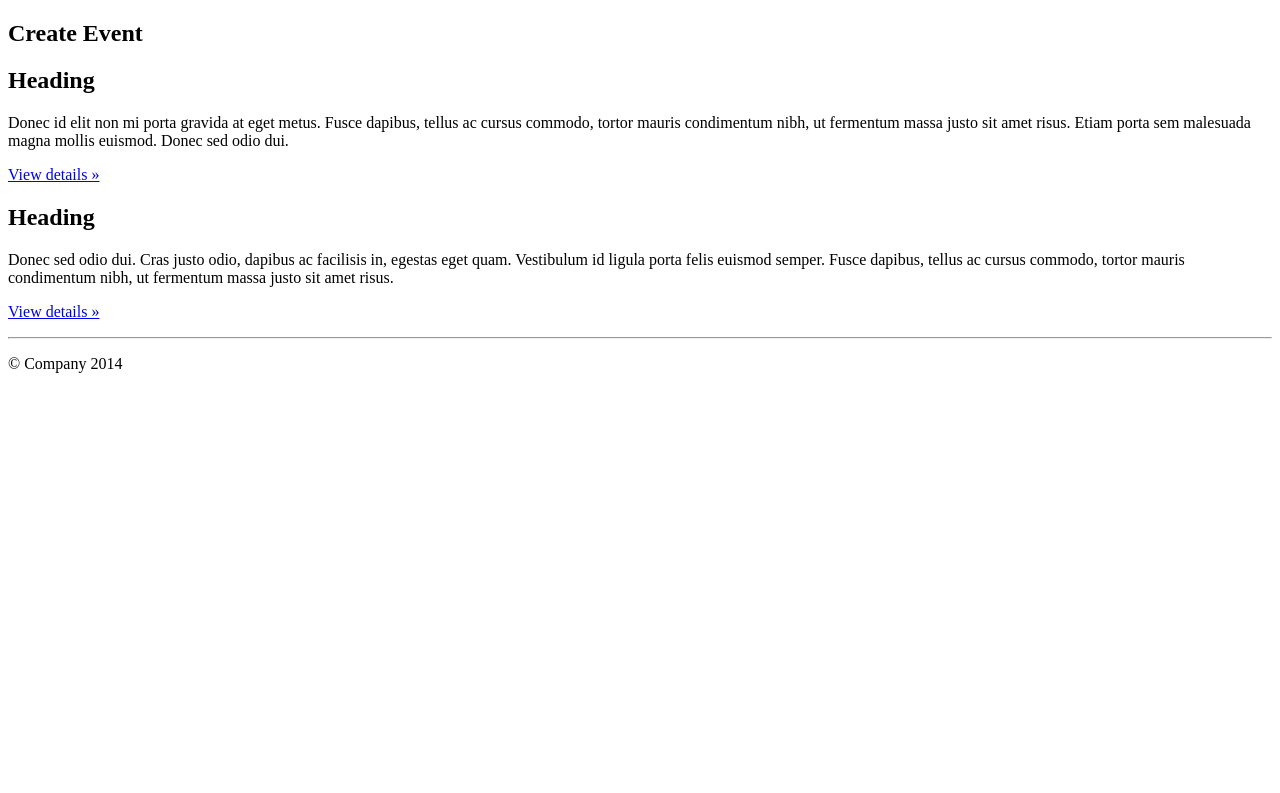
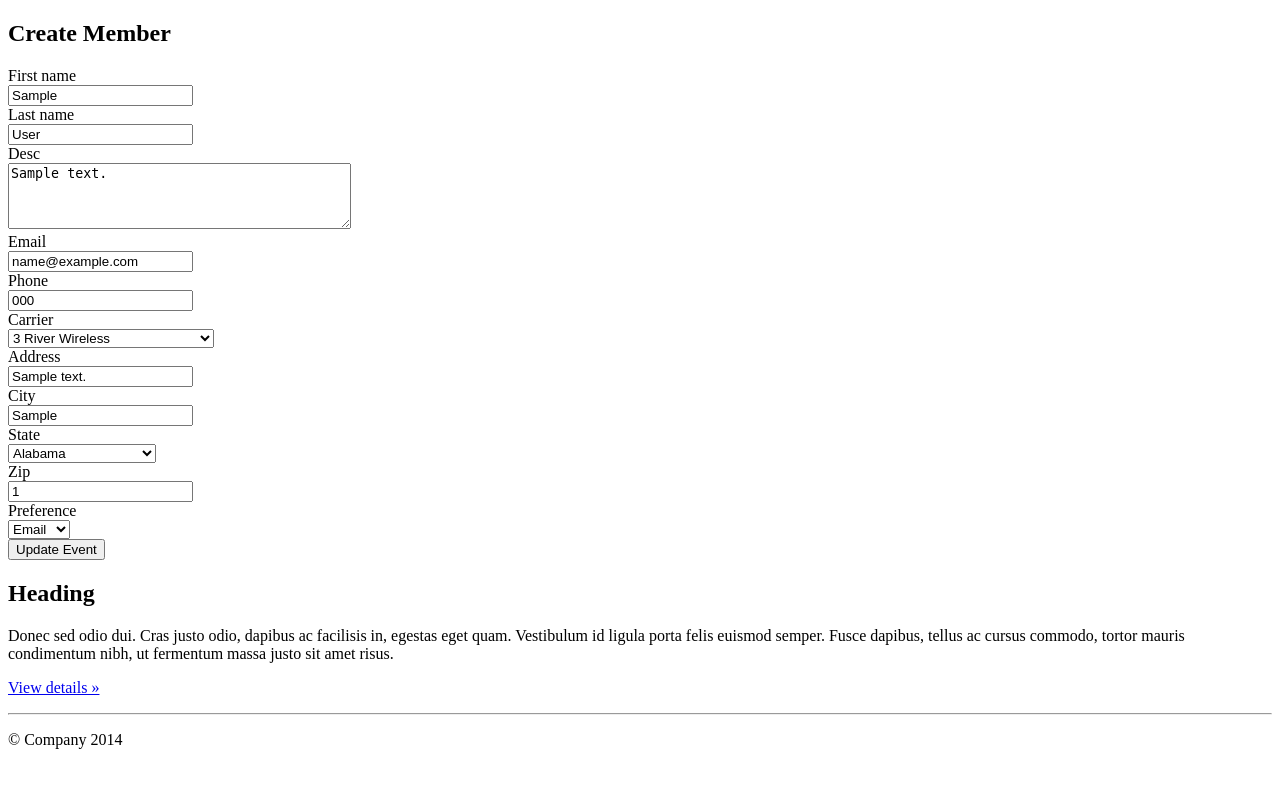
Before and after one commit to exit99/embervite, a Django app: a page that uses templates/events/member_edit.html in a window 1280 px wide. Shown: the part 142-935 px from the top of the page. Before the commit the page ends 515 px from the top, so only its background shows below. Run offline with Django 3.2, Linux system fonts and the light colour scheme; a user stored in the database is signed in; tables that the repository leaves empty hold one stand-in row (values such as "Sample post"); parts of the project's set-up code (start-up, migrations or seed data) failed here and were passed over; some libraries are stand-ins or nearby versions.

Commit message:
New Member add

```diff
--- /dev/null
+++ b/embervite/carriers.py
@@ -0,0 +1,70 @@
+from collections import OrderedDict
+
+dictionary = {
+    "3 River Wireless": "@sms.3rivers.net",
+    "ACS Wireless": "@paging.acswireless.com",
+    "AT&T": "@txt.att.net",
+    "Bell Mobility": "@txt.bellmobility.ca",
+    "Boost Mobile": "@myboostmobile.com",
+    "Cellular One": "@mobile.celloneusa.com",
+    "Cellular South": "@csouth1.com",
+    "Centennial Wireless": "@cwemail.com",
+    "Cingular (Now AT&T)": "@txt.att.net",
+    "Clearnet": "@msg.clearnet.com",
+    "Comcast": "@comcastpcs.textmsg.com",
+    "Corr Wireless Communications": "@corrwireless.net",
+    "Fido": "@fido.ca",
+    "Golden Telecom": "@sms.goldentele.com",
+    "Helio": "@messaging.sprintpcs.com",
+    "Houston Cellular": "@text.houstoncellular.net",
+    "Rogers Canada": "@pcs.rogers.com",
+    "Metro PCS": "@mymetropcs.com",
+    "President's Choice": "@txt.bell.ca",
+    "Public Service Cellular": "@sms.pscel.com",
+    "Rogers AT&T Wireless": "@pcs.rogers.com",
+    "Southwestern Bell": "@email.swbw.com",
+    "T-Mobile": "@tmomail.net",
+    "US West": "@uswestdatamail.com",
+    "Virgin Mobile": "@vmobl.com",
+    "Western Wireless": "@cellularonewest.com",
+    "Tracfone": "@txt.att.net",
+    "Carolina West Wireless": "er@cwwsms.com",
+    "Virgin Mobile Canada": "@vmobile.ca",
+    "Qwest": "@qwestmp.com",
+    "Metrocall": "@page.metrocall.com",
+    "Verizon": "@vtext.com",
+    "BPL Mobile": "@bplmobile.com",
+    "Triton": "@tms.suncom.com",
+    "Surewest Communicaitons": "@mobile.surewest.com",
+    "MTS": "@text.mtsmobility.com",
+    "Alltel": "@message.alltel.com",
+    "Bell Mobility (Canada)": "@txt.bell.ca",
+    "Unicel": "@utext.com",
+    "Inland Cellular Telephone": "@inlandlink.com",
+    "Solo Mobile": "@txt.bell.ca",
+    "CenturyTel": "@messaging.centurytel.net",
+    "Bell Canada": "@bellmobility.ca",
+    "Idea Cellular": "@ideacellular.net",
+    "Sprint": "@messaging.sprintpcs.com",
+    "Illinois Valley Cellular": "@ivctext.com",
+    "Metrocall 2-way": "@my2way.com",
+    "US Cellular": "@email.uscc.net",
+    "Satellink": ".pageme@satellink.net",
+    "Dobson": "@mobile.dobson.net",
+    "Edge Wireless": "@sms.edgewireless.com",
+    "Nextel": "@messaging.nextel.com",
+    "MCI": "@pagemci.com",
+    "Microcell": "@fido.ca",
+    "OnlineBeep": "@onlinebeep.net",
+    "PCS One": "@pcsone.net",
+    "Sumcom": "@tms.suncom.com",
+    "Telus": "@msg.telus.com",
+    "Blue Sky Frog": "@blueskyfrog.com",
+    "West Central Wireless": "@sms.wcc.net",
+    "Mobilcomm": "@mobilecomm.net",
+    "Bluegrass Cellular": "@sms.bluecell.com",
+    "Midwest Wireless": "@clearlydigital.com",
+}
+
+CARRIERS = OrderedDict(sorted(dictionary.items()))
+CARRIER_CHOICES = ((CARRIERS[item][:4], item) for item in CARRIERS.keys())
--- a/events/forms.py
+++ b/events/forms.py
@@ -1,8 +1,9 @@
+import re
 import datetime
 
 from django import forms
 
-from events.models import Event, Member
+from events.models import Event, Member, EventMember
 from embervite.forms import pop_form_kwarg
 
 
@@ -47,22 +48,41 @@
 
 class MemberForm(forms.ModelForm):
     def __init__(self, *args, **kwargs):
-        self.user = kwargs.pop('user')
+        self.user, kwargs = pop_form_kwarg('user', kwargs)
         self.event = forms.ChoiceField(choices=Event.objects.filter(
             user=self.user),
             required=False
         )
         super(MemberForm, self).__init__(*args, **kwargs)
+        self.fields['desc'].widget = forms.Textarea(attrs={
+            'rows': 4,
+        })
 
-    def save(self, *args, **kwargs):
-        event = self.cleaned_data.get('event')
-        if event:
-            self.cleaned_data.pop('event')
-        super(MemberForm, self).save(*args, **kwargs)
+    def clean_preference(self):
+        pref = self.cleaned_data['preference']
+        if pref == 'email' and not self.cleaned_data.get('email'):
+            raise forms.ValidationError('No email specified above.')
+        if pref == 'phone' and not self.cleaned_data.get('phone'):
+            raise forms.ValidationError('No phone specified above.')
+        return pref
 
-        member = Member.objects.filter(**self.cleaned_data).first()
-        if event and member:
-            EventMember.objects.get_or_create(event=event, member=member)
+    def clean_phone(self):
+        phone = self.cleaned_data['phone']
+        phone = re.sub('[()-]', '', phone)
+        if len(phone) != 10:
+            raise forms.ValidationError('Invalid phone number length.')
+        return phone
+
+    def clean_carrier(self):
+        carrier = self.cleaned_data.get('carrier')
+        if self.cleaned_data.get('phone') and not carrier:
+            raise forms.ValidationError('No carrier selected for phone.')
+        return carrier
+
+    def clean(self, *args, **kwargs):
+        self.cleaned_data['user'] = self.user
+        return self.cleaned_data
 
     class Meta:
         model = Member
+        exclude = ['user']
--- a/events/models.py
+++ b/events/models.py
@@ -4,6 +4,8 @@
 from django.db import models
 
 from embervite.constants import STATES
+from embervite.carriers import CARRIER_CHOICES
+
 
 OCCURANCE_CHOICES = (
     # ('once', 'Once'),
@@ -58,17 +60,26 @@
 
 
 class Member(models.Model):
+    user = models.ForeignKey(User)
     first_name = models.CharField(max_length=255)
     last_name = models.CharField(max_length=255, blank=True, null=True)
     desc = models.CharField(max_length=555, blank=True, null=True)
     email = models.EmailField(max_length=255, blank=True, null=True)
     phone = models.CharField(max_length=255, blank=True, null=True)
+    carrier = models.CharField(choices=CARRIER_CHOICES, max_length=4,
+                               blank=True, null=True)
     address = models.CharField(max_length=255, blank=True, null=True)
+    city = models.CharField(max_length=255, blank=True, null=True)
     state = models.CharField(max_length=2, choices=STATES, blank=True,
                                null=True)
+    zip = models.IntegerField(blank=True, null=True)
     preference = models.CharField(max_length=10, choices=PREFERENCE_CHOICES)
 
     def __unicode__(self):
+        return "{} {}".format(self.first_name, self.last_name)
+
+    @property
+    def full_name(self):
         return "{} {}".format(self.first_name, self.last_name)
 
 
--- a/events/urls.py
+++ b/events/urls.py
@@ -4,4 +4,5 @@
     url(r'^event/edit/(\d{1,6})/$', 'event_edit', name='event-edit'),
     url(r'^event/list/$', 'event_list', name='event-list'),
     url(r'^member/edit/(\d{1,6})/$', 'member_edit', name='member-edit'),
+    url(r'^member/list/$', 'member_list', name='member-list'),
 )
--- a/events/views.py
+++ b/events/views.py
@@ -29,8 +29,7 @@
     else:
         form = EventForm(instance=event)
     if form.is_valid():
-        # TODO when the form is submitted it can be submitted without a proper
-        # day
+        # TODO form can be submitted without a proper day
         if not event:
             Event.objects.create(**form.cleaned_data)
             messages.success(request, "New Event Created!")
@@ -38,7 +37,7 @@
             for attr, value in form.cleaned_data.iteritems():
                 setattr(event, attr, value)
             event.save()
-            messages.success(request, "Event Updated!")
+            messages.success(request, "Event Information Updated!")
         return redirect('event-list')
 
     context = {
@@ -50,15 +49,31 @@
     return render(request, 'events/event_edit.html', context)
 
 
+@login_required
+def member_list(request):
+    members = Member.objects.filter(user=request.user)
+    context = {
+        'members': members,
+    }
+    return render(request, 'events/member_list.html', context)
+
+
 def member_edit(request, pk):
     member = Member.objects.filter(pk=pk).first()
     form = MemberForm(request.POST or None, instance=member, user=request.user)
     if form.is_valid():
-        form.save()
-        messages.success(request, "New Event Created!")
-        return redirect()
+        if not member:
+            Member.objects.create(**form.cleaned_data)
+            messages.success(request, "New Member Created!")
+        else:
+            for attr, value in form.cleaned_data.iteritems():
+                setattr(member, attr, value)
+            member.save()
+            messages.success(request, "Member Information Updated!")
+        return redirect('member-list')
 
     context = {
-        'form': form
+        'form': form,
+        'pk': pk,
     }
     return render(request, 'events/member_edit.html', context)
--- a/templates/events/member_edit.html
+++ b/templates/events/member_edit.html
@@ -6,19 +6,35 @@
 {% block body %}
     <div class="container">
       <div class="row">
-        <div class="col-md-4">
-          <h2>Create Event</h2>
-          {% for field in form.visible %}
-            {{ field.label }}
-            {{ field }}
-            {{ field.errors }}
-          {% endfor %}
+        <div class="col-md-8">
+          <h2>Create Member</h2>
+
+          <form class="form-horizontal" method="POST" action="{% url 'member-edit' pk %}">{% csrf_token %}
+            {% for field in form %}
+                <div class="form-group">
+                    <div class="row">
+                        <div class="col-xs-2">
+                            <label style="width: 110px;" for="{{ field.label }}" class="control-label col-xs-2">{{ field.label }}</label>
+                        </div>
+                        <div class="col-xs-4">
+                            {{ field }}
+                        </div>
+                        <div class="col-xs-4">
+                            <span class="form-error-message">{{ field.errors }}</span>
+                        </div>
+                    </div>
+                </div>
+            {% endfor %}
+                <div class="form-group">
+                    <div class="row">
+                        <div class="col-xs-2"></div>
+                        <div class="col-xs-10">
+                            <button type="submit" class="btn btn-success">Update Event</button>
+                        </div>
+                    </div>
+                </div>
+            </form>
         </div>
-        <div class="col-md-4">
-          <h2>Heading</h2>
-          <p>Donec id elit non mi porta gravida at eget metus. Fusce dapibus, tellus ac cursus commodo, tortor mauris condimentum nibh, ut fermentum massa justo sit amet risus. Etiam porta sem malesuada magna mollis euismod. Donec sed odio dui. </p>
-          <p><a class="btn btn-default" href="#" role="button">View details &raquo;</a></p>
-       </div>
         <div class="col-md-4">
           <h2>Heading</h2>
           <p>Donec sed odio dui. Cras justo odio, dapibus ac facilisis in, egestas eget quam. Vestibulum id ligula porta felis euismod semper. Fusce dapibus, tellus ac cursus commodo, tortor mauris condimentum nibh, ut fermentum massa justo sit amet risus.</p>
```
Also changed, not shown: templates/events/member_list.html (added, +50 -0 lines), events/migrations/0001_initial.py, events/migrations/0002_auto_20141201_0218.py (deleted).
